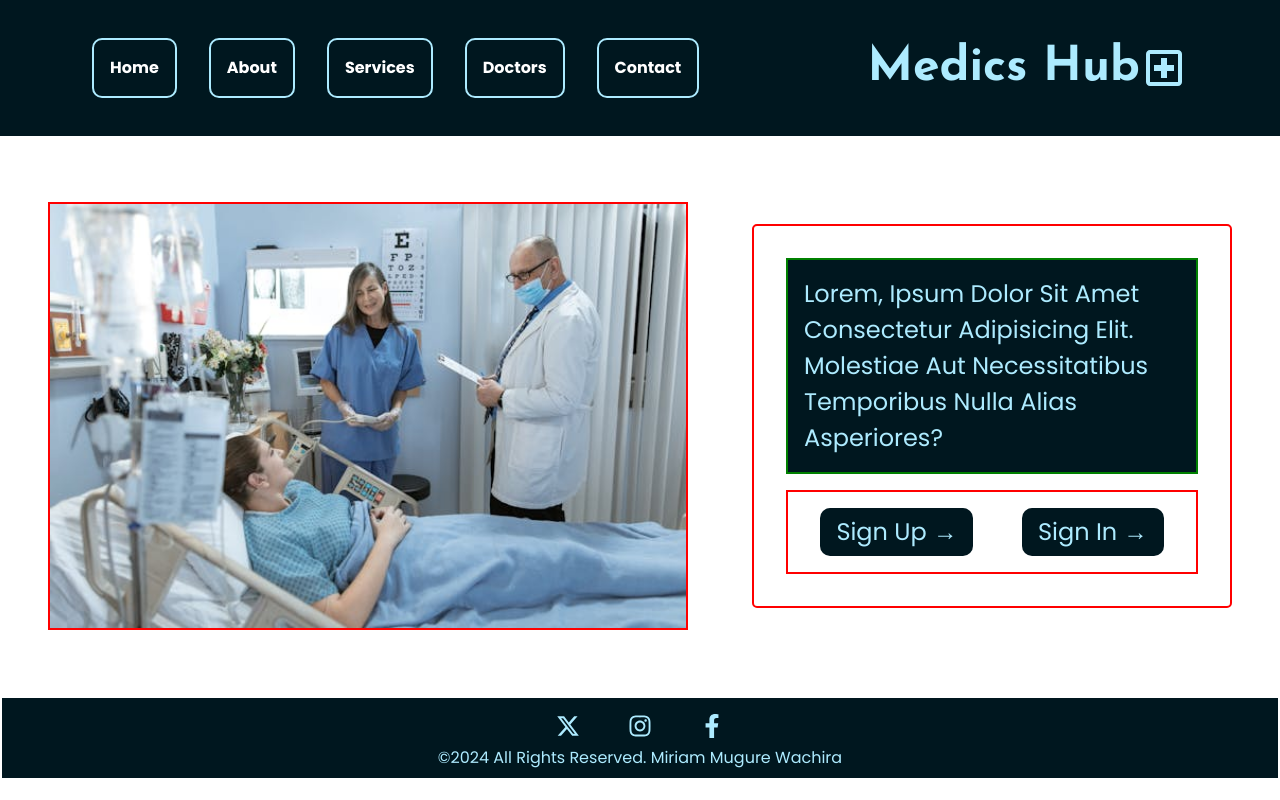
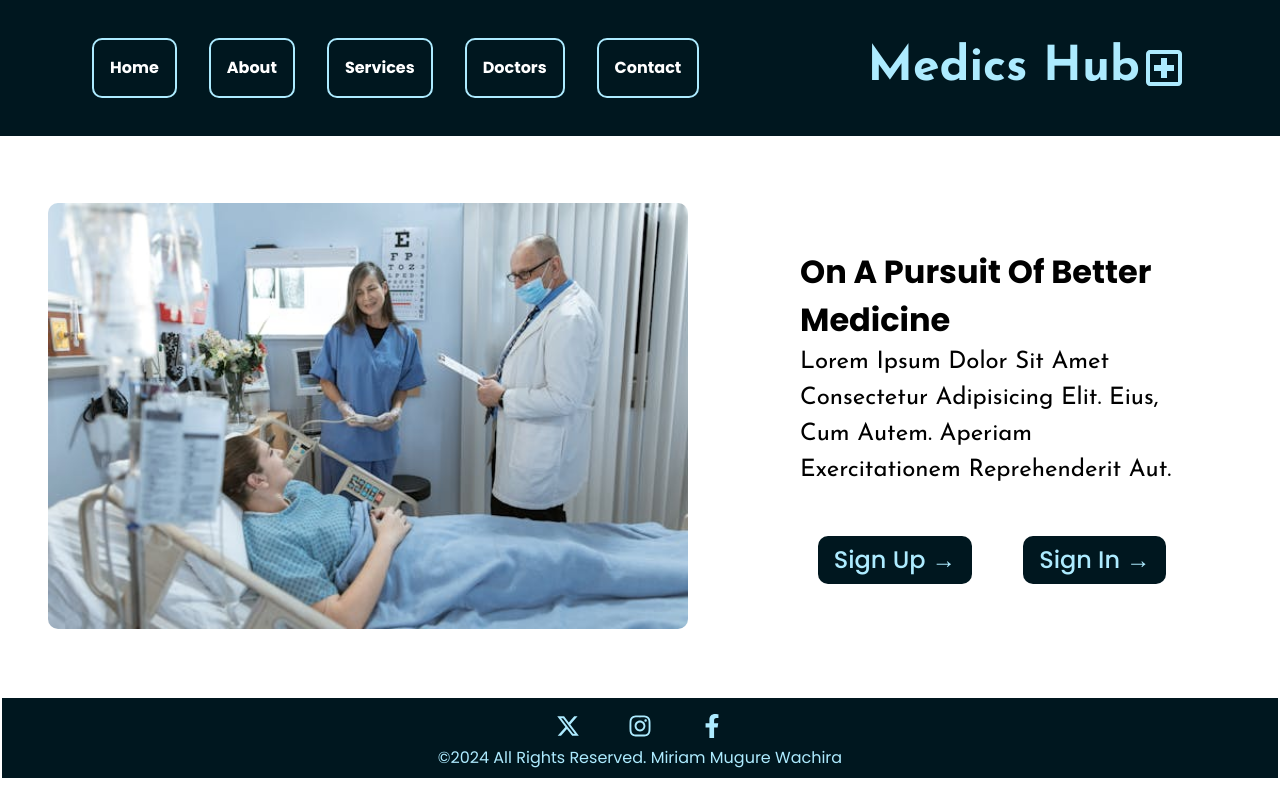
Before and after one commit to miriammugure/Client-MedicsCare, a React (Vite) app: page / in a window 1280 px wide. Built offline with nearby package versions, Linux system fonts and the light colour scheme.

Commit message:
add the hero section

```diff
--- a/src/pages/Home/Hero/Hero.css
+++ b/src/pages/Home/Hero/Hero.css
@@ -7,7 +7,7 @@
 }
 .heroImage {
   width: 40rem;
-  border: 2px solid red;
+  border-radius: 10px;
   overflow: hidden;
 }
 .heroImage img {
@@ -15,37 +15,40 @@
   width: 100%;
   height: 100%;
   object-fit: cover;
-  transition: all 1s;
+  transition: all 2s ease-in-out;
 }
 .heroImage img:hover {
   transform: scale(1.2);
 }
 .HeroInfo {
-  border: 2px solid red;
   display: flex;
   flex-direction: column;
   width: 30rem;
-  /* height: 24.5rem; */
   padding: 2rem;
   align-items: center;
   justify-content: center;
-  border-radius: 5px;
   gap: 1rem;
 }
 .heroText {
-  border: 2px solid green;
+  display: flex;
+  flex-direction: column;
   padding: 1rem;
-  background-color: var(--blackish-color);
+}
+.heroText h2 {
+  font-family: var(--primary-font);
+
+  text-transform: capitalize;
+  font-weight: bold;
+  font-size: 2rem;
 }
 .heroText p {
-  font-family: var(--primary-font);
-  color: var(--lightblue-color);
+  font-family: var(--secondary-font);
+  font-size: 1.5rem;
   text-transform: capitalize;
-  font-size: 1.5rem;
 }
 .cta {
   display: flex;
-  border: 2px solid red;
+
   width: 100%;
   justify-content: space-around;
   align-items: center;
@@ -59,6 +62,7 @@
   display: flex;
   padding: 1rem;
   border-radius: 10px;
+  font-weight: 500;
   cursor: pointer;
   justify-content: space-around;
   align-items: center;
--- a/src/pages/Home/Hero/Hero.jsx
+++ b/src/pages/Home/Hero/Hero.jsx
@@ -11,9 +11,10 @@ function Hero() {
         <div className="HeroInfo">
           <div className="heroText">
             {" "}
+            <h2>on a pursuit of better medicine</h2>
             <p>
-              Lorem, ipsum dolor sit amet consectetur adipisicing elit.
-              Molestiae aut necessitatibus temporibus nulla alias asperiores?
+              Lorem ipsum dolor sit amet consectetur adipisicing elit. Eius, cum
+              autem. Aperiam exercitationem reprehenderit aut.
             </p>
           </div>
           <div className="cta">
```
